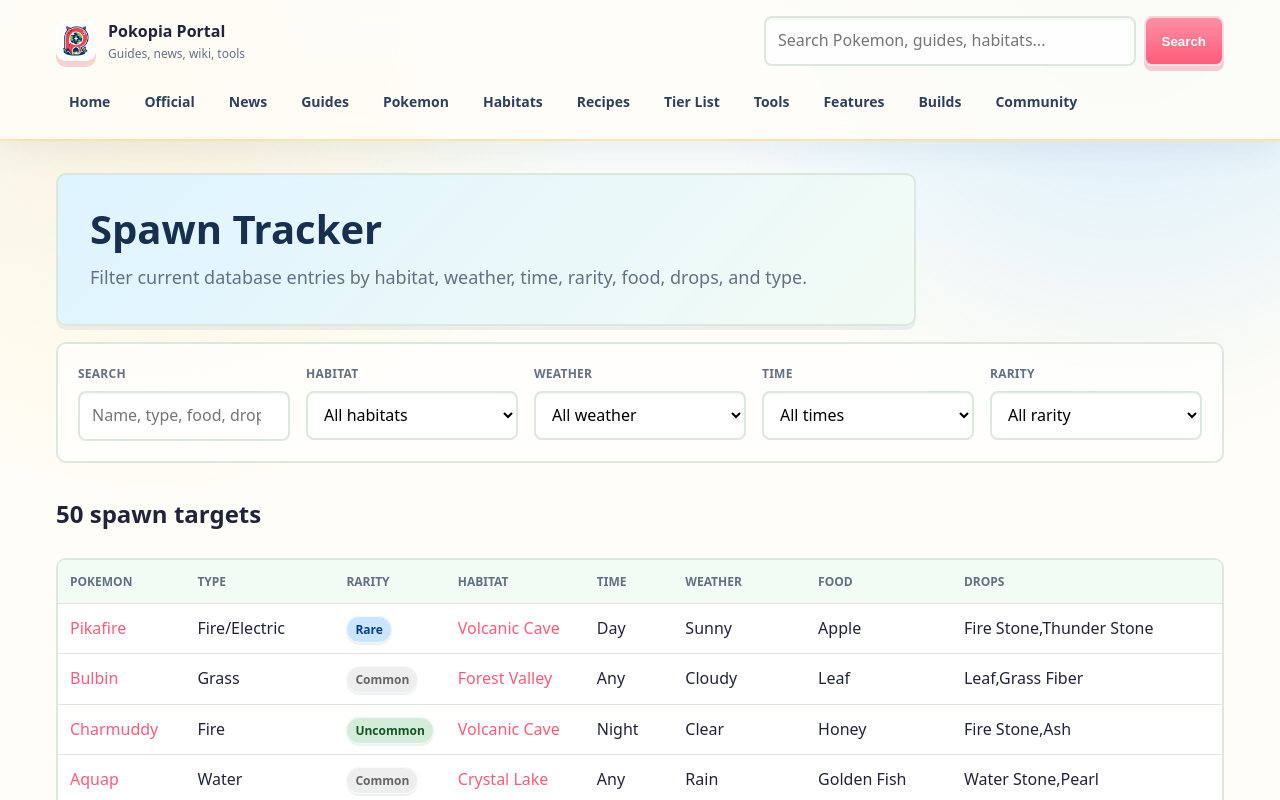
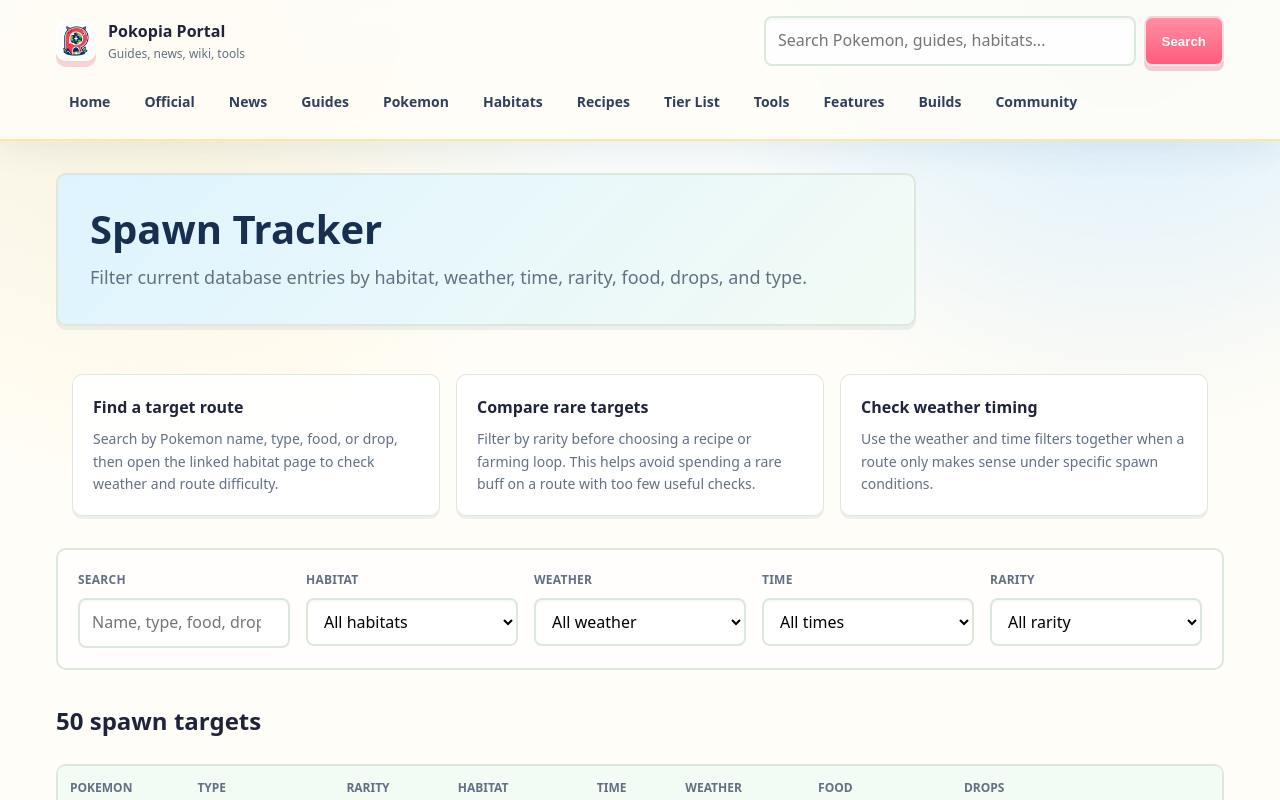
Before and after one commit to haoyg/pokopia_wiki, a Next.js app: page /tools/spawn-tracker in a window 1280 px wide. Shown: the top 800 px of the page. Built offline with nearby package versions, Linux system fonts and the light colour scheme.

Commit message:
bug fixed

```diff
--- a/src/app/globals.css
+++ b/src/app/globals.css
@@ -1109,6 +1109,55 @@ section h2::before {
   margin-top: var(--space-1);
 }
 
+.tool-guide-grid {
+  display: grid;
+  grid-template-columns: repeat(3, minmax(0, 1fr));
+  gap: var(--space-4);
+}
+
+.tool-guide-card {
+  padding: var(--space-5);
+  border: 1px solid rgba(220, 232, 220, 0.95);
+  border-radius: var(--radius-lg);
+  background: rgba(255, 255, 255, 0.92);
+  box-shadow: 0 3px 0 rgba(47, 76, 113, 0.08);
+}
+
+.tool-guide-card strong {
+  display: block;
+  margin-bottom: var(--space-2);
+}
+
+.tool-guide-card p,
+.tool-next-steps p {
+  color: var(--color-text-secondary);
+  font-size: var(--font-size-sm);
+}
+
+.tool-next-steps {
+  padding: var(--space-5);
+  border: 1px solid rgba(255, 209, 102, 0.65);
+  border-radius: var(--radius-lg);
+  background: rgba(255, 253, 247, 0.94);
+}
+
+.tool-next-steps h2 {
+  margin-bottom: var(--space-2);
+  font-size: var(--font-size-lg);
+}
+
+.tool-next-steps div {
+  display: flex;
+  flex-wrap: wrap;
+  gap: var(--space-3);
+  margin-top: var(--space-4);
+}
+
+.tool-next-steps a {
+  font-size: var(--font-size-sm);
+  font-weight: 800;
+}
+
 .tools-workflow-grid {
   display: grid;
   grid-template-columns: repeat(3, minmax(0, 1fr));
@@ -1540,6 +1589,7 @@ aside ul li {
   .home-tools-grid,
   .tools-hub-hero,
   .tools-feature-grid,
+  .tool-guide-grid,
   .tools-workflow-grid {
     grid-template-columns: 1fr;
   }
--- a/src/app/tools/spawn-tracker/page.tsx
+++ b/src/app/tools/spawn-tracker/page.tsx
@@ -15,6 +15,21 @@ export const metadata: Metadata = {
   },
 }
 
+const spawnUseCases = [
+  {
+    title: 'Find a target route',
+    text: 'Search by Pokemon name, type, food, or drop, then open the linked habitat page to check weather and route difficulty.',
+  },
+  {
+    title: 'Compare rare targets',
+    text: 'Filter by rarity before choosing a recipe or farming loop. This helps avoid spending a rare buff on a route with too few useful checks.',
+  },
+  {
+    title: 'Check weather timing',
+    text: 'Use the weather and time filters together when a route only makes sense under specific spawn conditions.',
+  },
+]
+
 export default function SpawnTrackerPage() {
   return (
     <main className="page-shell">
@@ -23,7 +38,30 @@ export default function SpawnTrackerPage() {
         <p>Filter current database entries by habitat, weather, time, rarity, food, drops, and type.</p>
       </section>
 
+      <section className="tool-guide-grid" aria-label="Spawn tracker use cases">
+        {spawnUseCases.map((item) => (
+          <div key={item.title} className="tool-guide-card">
+            <strong>{item.title}</strong>
+            <p>{item.text}</p>
+          </div>
+        ))}
+      </section>
+
       <SpawnTracker />
+
+      <section className="tool-next-steps">
+        <h2>How to use spawn results</h2>
+        <p>
+          Treat the table as a shortlist. Open the Pokemon page for food, drops, and role context,
+          then open the habitat page to confirm whether the route fits your team and recipe timing.
+        </p>
+        <div>
+          <a href="/wiki/pokemon">Browse Pokemon</a>
+          <a href="/wiki/habitat">Browse habitats</a>
+          <a href="/tools/habitat-planner">Plan habitat route</a>
+          <a href="/tools/recipe-calculator">Compare recipe support</a>
+        </div>
+      </section>
     </main>
   )
 }
```
Also changed, not shown: src/app/tools/habitat-planner/page.tsx (+29 -0 lines), src/app/tools/recipe-calculator/page.tsx (+29 -0 lines), src/app/tools/team-builder/page.tsx (+29 -0 lines).
